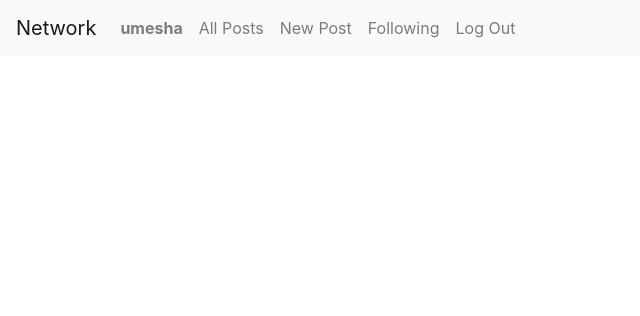
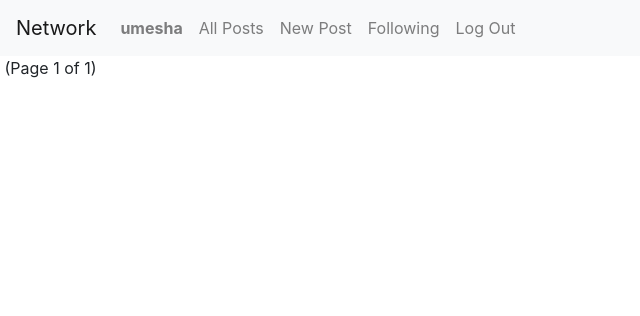
Before and after one commit to pathakumesh/Django-Twitter-App, a Django app: page /following_posts in a window 1280 px wide. Shown: the top 316 px of the page, without its empty margins (0-640 px from the left). Run offline with Django 3.2, Linux system fonts and the light colour scheme; a user stored in the database is signed in; data comes from the database, SQL or seed files in the repository; some libraries are stand-ins or nearby versions.

Commit message:
pagination added

```diff
--- a/network/templates/network/index.html
+++ b/network/templates/network/index.html
@@ -10,6 +10,8 @@
 	    <div><font color="red">{{ error }}</font></div>
 	    <br>
 	{% endif %}
+    {% block pagination %}
+    {% endblock %}
     {% for row in rows %}
     	<label>Text: </label> {{row.post_text}}
     	<br>
@@ -21,6 +23,23 @@
     	<br>
     	<br>
     {% endfor %}
+    <div class="pagination">
+        <span class="step-links">
+            {% if rows.has_previous %}
+                <a href="?page=1">&laquo; first</a>
+                <a href="?page={{ rows.previous_page_number }}">previous</a>
+            {% endif %}
+
+            <span class="current">
+                &nbsp(Page {{ rows.number }} of {{ rows.paginator.num_pages }})
+            </span>
+
+            {% if rows.has_next %}
+                <a href="?page={{ rows.next_page_number }}">next</a>
+                <a href="?page={{ rows.paginator.num_pages }}">last &raquo;</a>
+            {% endif %}
+        </span>
+    </div>
 
 
 {% endblock %}
--- a/network/views.py
+++ b/network/views.py
@@ -8,6 +8,8 @@ from django.urls import reverse
 import traceback
 from .models import *
 from .serializers import *
+
+from django.core.paginator import Paginator
 
 from datetime import datetime
 
@@ -32,9 +34,13 @@ def index(request, following=False, message=None, error=None):
             'likes_count': likes
         })
 
+    page_number = request.GET.get('page', 2)
+    paginator = Paginator(ui_data, 7)
+    rows = paginator.get_page(page_number)
+
     # #UI Params
     params = {
-        'rows': ui_data,
+        'rows': rows,
         'message': message,
         'error': error
     }
```
